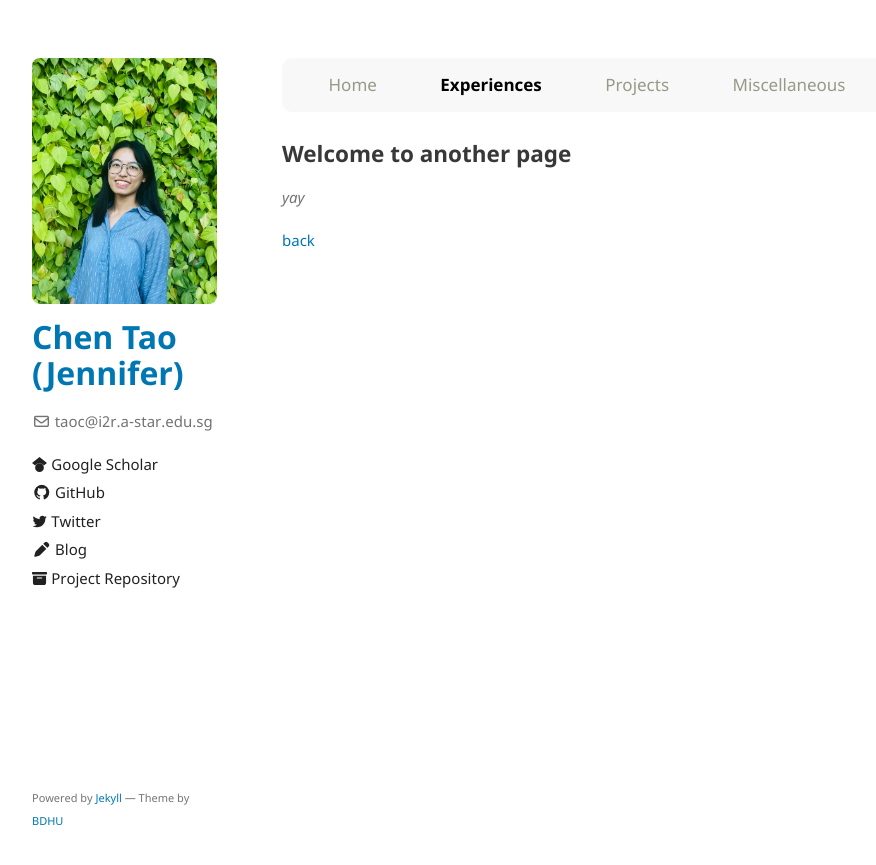
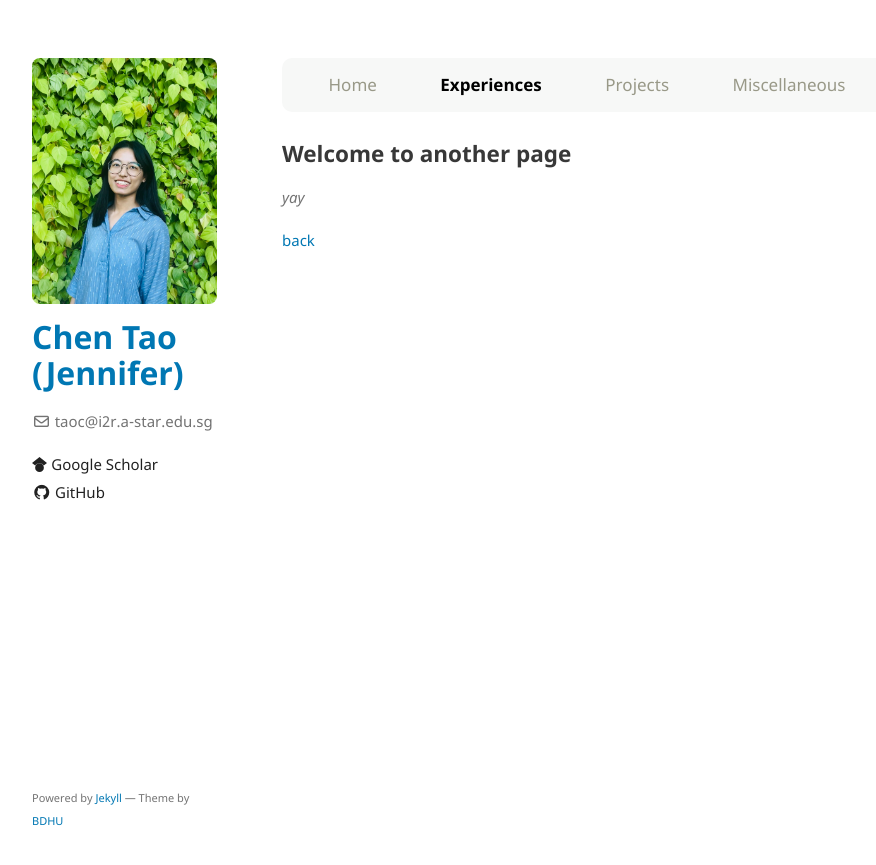
Before and after one commit to TAOC0002/TAOC0002.github.io, a Jekyll site: the page built from another-page.md, in a window 1280 px wide. Shown: the top 865 px of the page, without its empty margins (178-1054 px from the left). Built offline with Jekyll 4.4.1, drawn with Linux system fonts in a browser that asks for light colours; the repository's description, which GitHub fills in, is left out; part of the change alters nothing that is shown.

Commit message:
Update sidebar

```diff
--- a/_config.yml
+++ b/_config.yml
@@ -15,19 +15,19 @@ plugins:
 sidebar:
   - name: Google Scholar
     icon: <svg xmlns="http://www.w3.org/2000/svg" aria-hidden="true" role="img" style="vertical-align:-0.125em;" width="1em" height="1em" preserveAspectRatio="xMidYMid meet" viewBox="0 0 24 24"><path d="M5.242 13.769L0 9.5L12 0l12 9.5l-5.242 4.269C17.548 11.249 14.978 9.5 12 9.5c-2.977 0-5.548 1.748-6.758 4.269zM12 10a7 7 0 1 0 0 14a7 7 0 0 0 0-14z" fill="currentColor"/></svg>
-    link: https://scholar.google.com/citations?user=zR6afi8AAAAJ
+    link: https://scholar.google.com/citations?user=cB13SBUAAAAJ&hl=en
   - name: GitHub
     icon: <i class="fa-brands fa-github"></i>
-    link: https://github.com/BDHU
-  - name: Twitter
-    icon: <svg xmlns="http://www.w3.org/2000/svg" aria-hidden="true" role="img" style="vertical-align:-0.125em;" width="1em" height="1em" preserveAspectRatio="xMidYMid meet" viewBox="0 0 24 24"><g fill="none"><path d="M23.643 4.937c-.835.37-1.732.62-2.675.733a4.67 4.67 0 0 0 2.048-2.578a9.3 9.3 0 0 1-2.958 1.13a4.66 4.66 0 0 0-7.938 4.25a13.229 13.229 0 0 1-9.602-4.868c-.4.69-.63 1.49-.63 2.342A4.66 4.66 0 0 0 3.96 9.824a4.647 4.647 0 0 1-2.11-.583v.06a4.66 4.66 0 0 0 3.737 4.568a4.692 4.692 0 0 1-2.104.08a4.661 4.661 0 0 0 4.352 3.234a9.348 9.348 0 0 1-5.786 1.995a9.5 9.5 0 0 1-1.112-.065a13.175 13.175 0 0 0 7.14 2.093c8.57 0 13.255-7.098 13.255-13.254c0-.2-.005-.402-.014-.602a9.47 9.47 0 0 0 2.323-2.41l.002-.003z" fill="currentColor"/></g></svg>
-    link: https://twitter.com/BodunHu
-  - name: Blog
-    icon: <i class="fa-solid fa-pen"></i>
-    link: https://www.bodunhu.com/blog/
-  - name: Project Repository
-    icon: <svg xmlns="http://www.w3.org/2000/svg" aria-hidden="true" role="img" style="vertical-align:-0.125em;" width="1em" height="1em" preserveAspectRatio="xMidYMid meet" viewBox="0 0 16 16"><g fill="currentColor"><path d="M12.643 15C13.979 15 15 13.845 15 12.5V5H1v7.5C1 13.845 2.021 15 3.357 15h9.286zM5.5 7h5a.5.5 0 0 1 0 1h-5a.5.5 0 0 1 0-1zM.8 1a.8.8 0 0 0-.8.8V3a.8.8 0 0 0 .8.8h14.4A.8.8 0 0 0 16 3V1.8a.8.8 0 0 0-.8-.8H.8z"/></g></svg>
-    link: https://github.com/BDHU/minimalist
+    link: https://github.com/TAOC0002
+  # - name: Twitter
+  #   icon: <svg xmlns="http://www.w3.org/2000/svg" aria-hidden="true" role="img" style="vertical-align:-0.125em;" width="1em" height="1em" preserveAspectRatio="xMidYMid meet" viewBox="0 0 24 24"><g fill="none"><path d="M23.643 4.937c-.835.37-1.732.62-2.675.733a4.67 4.67 0 0 0 2.048-2.578a9.3 9.3 0 0 1-2.958 1.13a4.66 4.66 0 0 0-7.938 4.25a13.229 13.229 0 0 1-9.602-4.868c-.4.69-.63 1.49-.63 2.342A4.66 4.66 0 0 0 3.96 9.824a4.647 4.647 0 0 1-2.11-.583v.06a4.66 4.66 0 0 0 3.737 4.568a4.692 4.692 0 0 1-2.104.08a4.661 4.661 0 0 0 4.352 3.234a9.348 9.348 0 0 1-5.786 1.995a9.5 9.5 0 0 1-1.112-.065a13.175 13.175 0 0 0 7.14 2.093c8.57 0 13.255-7.098 13.255-13.254c0-.2-.005-.402-.014-.602a9.47 9.47 0 0 0 2.323-2.41l.002-.003z" fill="currentColor"/></g></svg>
+  #   link: https://twitter.com/BodunHu
+  # - name: Blog
+  #   icon: <i class="fa-solid fa-pen"></i>
+  #   link: https://www.bodunhu.com/blog/
+  # - name: Project Repository
+  #   icon: <svg xmlns="http://www.w3.org/2000/svg" aria-hidden="true" role="img" style="vertical-align:-0.125em;" width="1em" height="1em" preserveAspectRatio="xMidYMid meet" viewBox="0 0 16 16"><g fill="currentColor"><path d="M12.643 15C13.979 15 15 13.845 15 12.5V5H1v7.5C1 13.845 2.021 15 3.357 15h9.286zM5.5 7h5a.5.5 0 0 1 0 1h-5a.5.5 0 0 1 0-1zM.8 1a.8.8 0 0 0-.8.8V3a.8.8 0 0 0 .8.8h14.4A.8.8 0 0 0 16 3V1.8a.8.8 0 0 0-.8-.8H.8z"/></g></svg>
+  #   link: https://github.com/BDHU/minimalist
 
 # https://github.com/github/pages-gem/issues/399#issuecomment-301827749
 # When running locally, we run into the following error —
```
